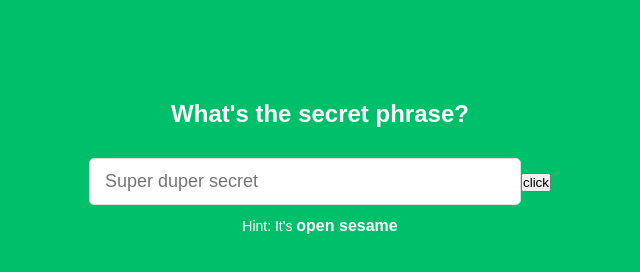
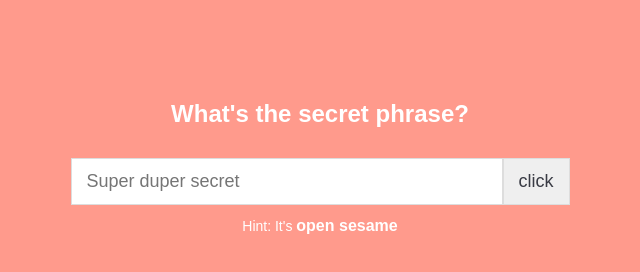
Before and after one commit to veyselusta/Listen, a React app: page / in a window 1280 px wide. Shown: the whole page, without its empty margins (320-960 px from the left). Built offline with nearby package versions, Linux system fonts and the light colour scheme.

Commit message:
style and app.js uptaded and prject was finished

```diff
--- a/src/components/App.js
+++ b/src/components/App.js
@@ -14,12 +14,13 @@ export default function App() {
       <h2>What's the secret phrase?</h2>
 
       <input
+        className="box"
         type="text"
         placeholder="Super duper secret"
         onChange={keep}
         />
 
-        <button onClick={match}>click</button>
+        <button className="box" onClick={match}>click</button>
 
       <p>
         Hint: It's <strong>open sesame</strong>
--- a/src/components/app.css
+++ b/src/components/app.css
@@ -7,9 +7,19 @@
   font-family: sans-serif;
   text-align: center;
   padding: 100px;
-  background: #00bf6a;
+  background: #ff9a8c;
   color: #fff;
   height: 100vh;
+}
+
+.box {
+  padding: 12px 15px;
+  border: 1px solid #ddd;
+  font-size: 18px;
+  color : #393b44;
+}
+input {
+  min-width: 400px;
 }
 
 h2 {
@@ -17,13 +27,6 @@ h2 {
   font-size: 24px;
 }
 
-input {
-  padding: 12px 15px;
-  border-radius: 5px;
-  border: 1px solid #ddd;
-  font-size: 18px;
-  min-width: 400px;
-}
 
 p {
   margin-top: 12px;
```
